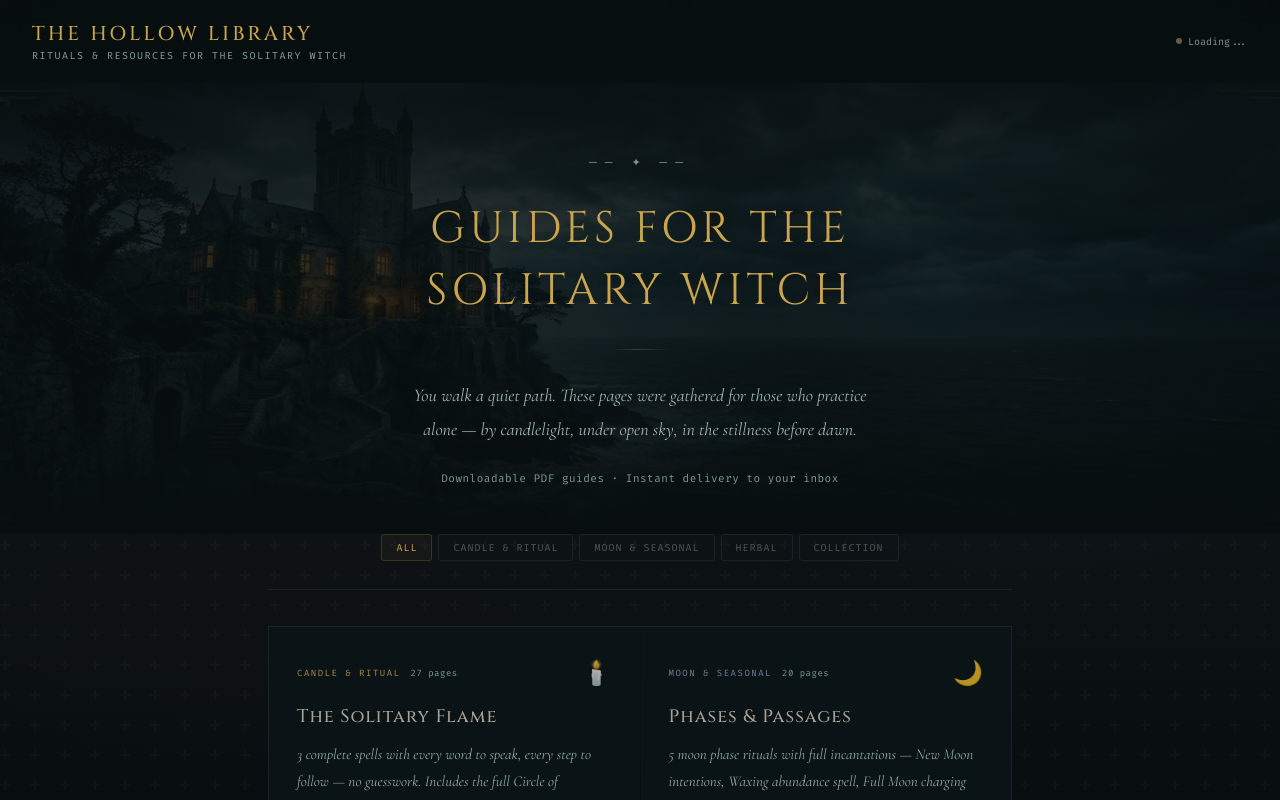
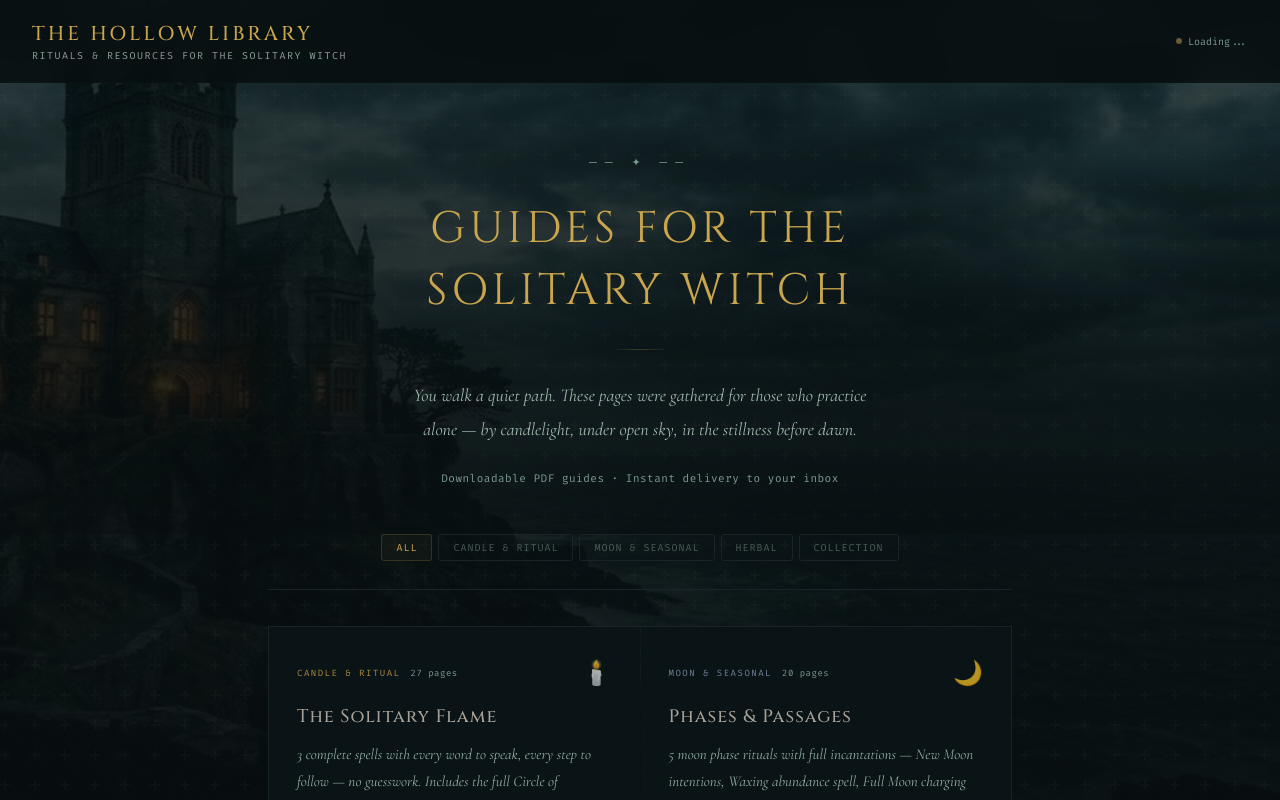
Before and after one commit to clydiec68-collab/Hollow-Library, a React (Vite) app: page / in a window 1280 px wide. Shown: the top 800 px of the page. Built offline with nearby package versions, Linux system fonts and the light colour scheme.

Commit message:
Add files via upload

```diff
--- a/src/App.jsx
+++ b/src/App.jsx
@@ -113,15 +113,18 @@ export default function App() {
     }}>
       <link href="https://fonts.googleapis.com/css2?family=Cormorant+Garamond:ital,wght@0,300;0,400;0,500;0,600;0,700;1,400;1,500&family=Cinzel:wght@400;500;600;700&family=Fira+Code:wght@300;400&display=swap" rel="stylesheet" />
 
-      {/* Atmospheric background */}
+      {/* Atmospheric background — castle & sea */}
       <div style={{
         position: "fixed", inset: 0, zIndex: 0, pointerEvents: "none",
-        background: `
-          radial-gradient(ellipse 80% 50% at 50% 0%, #12282e44 0%, transparent 60%),
-          radial-gradient(ellipse 60% 40% at 20% 80%, #1a150e22 0%, transparent 50%),
-          radial-gradient(ellipse 40% 30% at 80% 60%, #12282e18 0%, transparent 50%),
-          linear-gradient(180deg, #080e10 0%, #0a1518 30%, #0d1215 70%, #080e10 100%)
-        `,
+        backgroundImage: "url('/hero-bg.jpg')",
+        backgroundSize: "cover",
+        backgroundPosition: "top center",
+        backgroundRepeat: "no-repeat",
+        backgroundAttachment: "fixed",
+      }} />
+      <div style={{
+        position: "fixed", inset: 0, zIndex: 0, pointerEvents: "none",
+        background: "linear-gradient(180deg, #080e10aa 0%, #080e10cc 35%, #080e10dd 60%, #080e10ee 100%)",
       }} />
 
       {/* Subtle cross texture */}
@@ -185,15 +188,11 @@ export default function App() {
 
         {/* Hero */}
         <div style={{
-          backgroundImage: "url('/hero-bg.jpg')",
-          backgroundSize: "cover",
-          backgroundPosition: "center",
-          backgroundRepeat: "no-repeat",
           position: "relative",
         }}>
           <div style={{
             position: "absolute", top: 0, left: 0, right: 0, bottom: 0,
-            background: "linear-gradient(180deg, #080e10ee 0%, #080e10cc 40%, #080e10dd 70%, #080e10ff 100%)",
+            background: "linear-gradient(180deg, transparent 0%, #080e1022 50%, #080e1066 100%)",
           }} />
           <div style={{ maxWidth: 800, margin: "0 auto", padding: "0 28px", position: "relative", zIndex: 1 }}>
           <div style={{ textAlign: "center", padding: "72px 0 48px" }}>
```
